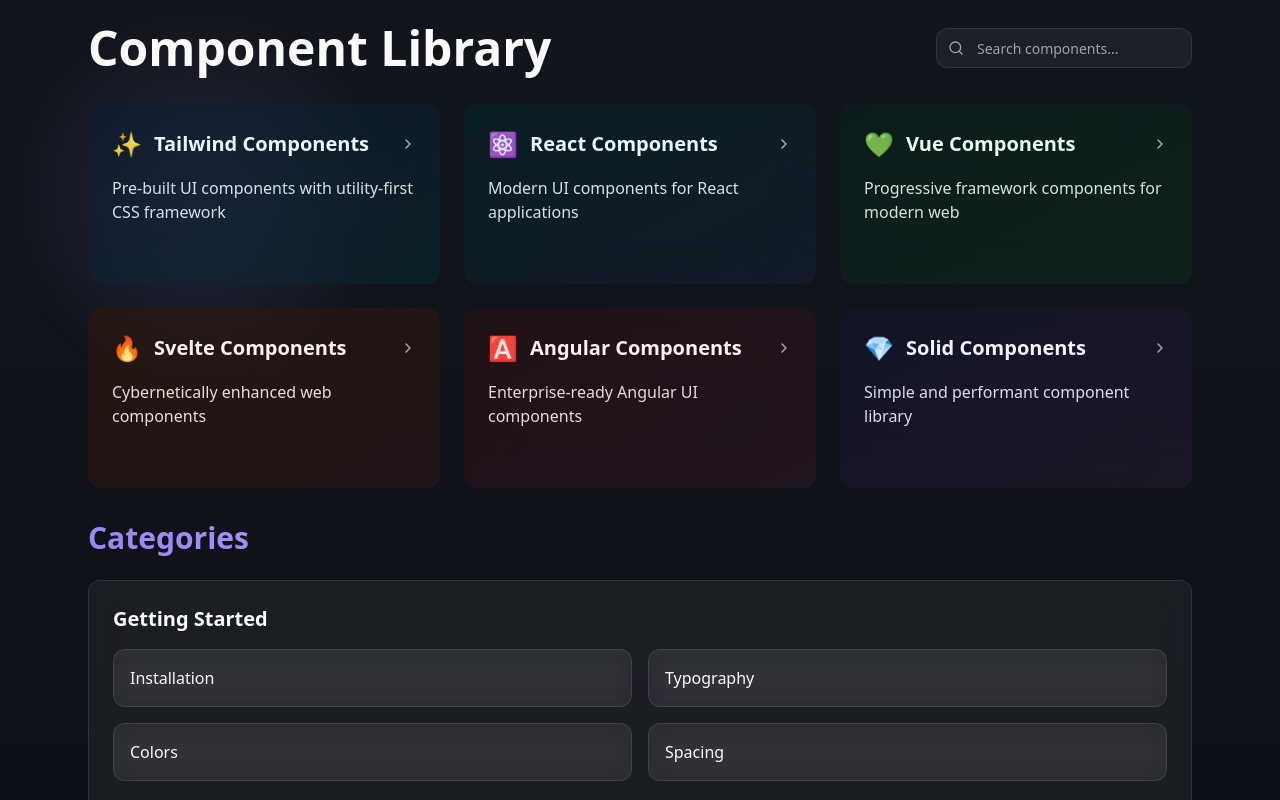
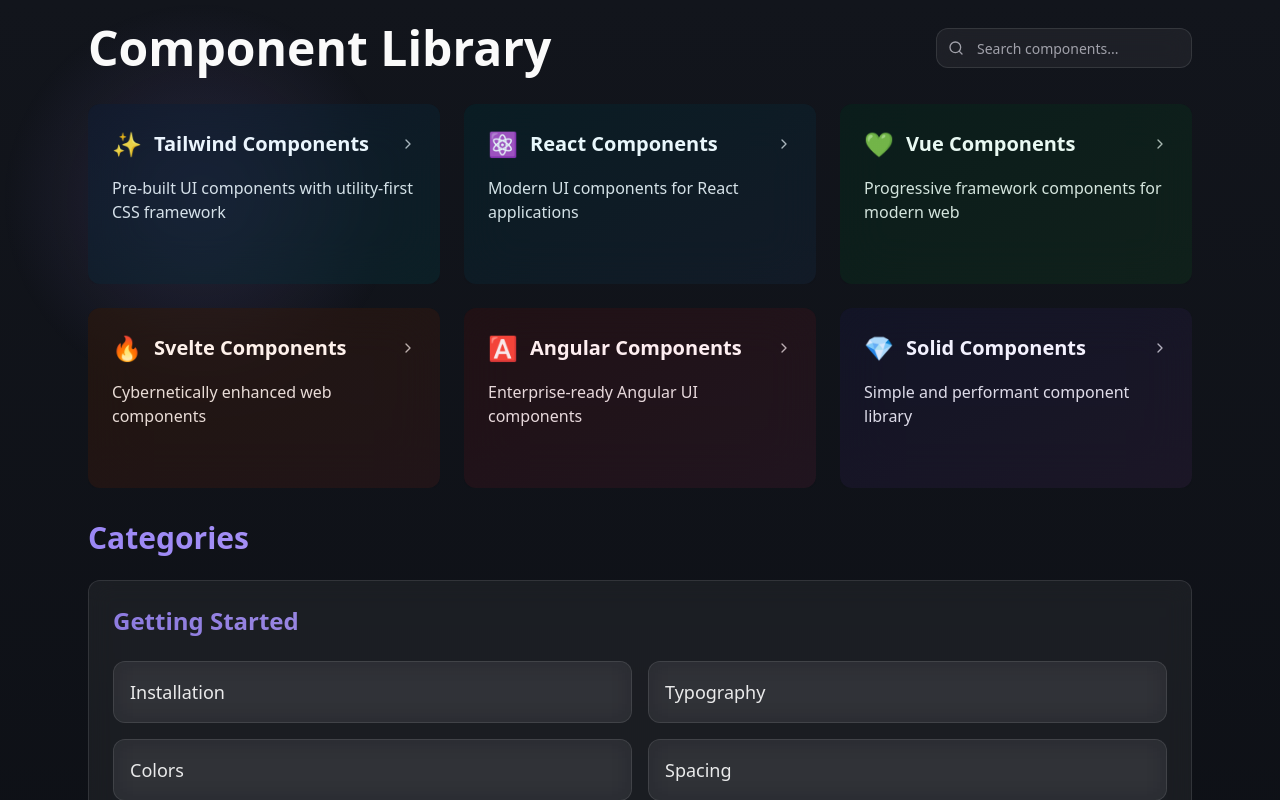
Before and after one commit to drewsephski/codecraft-lounge, a React (Vite) app: page /components in a window 1280 px wide. Shown: the top 800 px of the page. Built offline with nearby package versions, Linux system fonts and the light colour scheme.

Commit message:
Improve Categories Section Design
Updated the design of the Categories section to align with the modern gradient theme used in the Component section, enhancing visual consistency across the application.
[skip gpt_engineer]

```diff
--- a/src/components/library/CategorySection.tsx
+++ b/src/components/library/CategorySection.tsx
@@ -14,15 +14,28 @@ const CategorySection = ({ title, components, className }: CategoryProps) => {
       animate={{ opacity: 1, y: 0 }}
       className={className}
     >
-      <h3 className="text-xl font-bold mb-4">{title}</h3>
+      <h3 className="text-2xl font-bold mb-6 bg-clip-text text-transparent bg-gradient-to-r from-primary/90 to-secondary/90">
+        {title}
+      </h3>
       <div className="grid grid-cols-1 md:grid-cols-2 gap-4">
         {components.map((component, index) => (
           <motion.div
             key={index}
-            whileHover={{ scale: 1.02 }}
-            className="p-4 rounded-xl glass-effect cursor-pointer hover:bg-primary/10 transition-colors hover:shadow-lg hover:shadow-primary/20"
+            whileHover={{ scale: 1.02, y: -2 }}
+            className="relative component-card"
+            style={{
+              '--gradient-start': 'rgba(155, 135, 245, 0.2)',
+              '--gradient-end': 'rgba(214, 188, 250, 0.2)'
+            } as React.CSSProperties}
           >
-            <span className="font-medium">{component}</span>
+            <div className="p-4 rounded-xl glass-effect border border-white/10 backdrop-blur-lg bg-black/20 hover:bg-black/30 transition-all duration-300 group">
+              <div className="absolute inset-0 rounded-xl bg-gradient-to-r from-primary/10 to-secondary/10 opacity-0 group-hover:opacity-100 transition-opacity duration-300" />
+              <div className="relative z-10">
+                <span className="font-medium text-lg text-white/90 group-hover:text-white transition-colors">
+                  {component}
+                </span>
+              </div>
+            </div>
           </motion.div>
         ))}
       </div>
```
